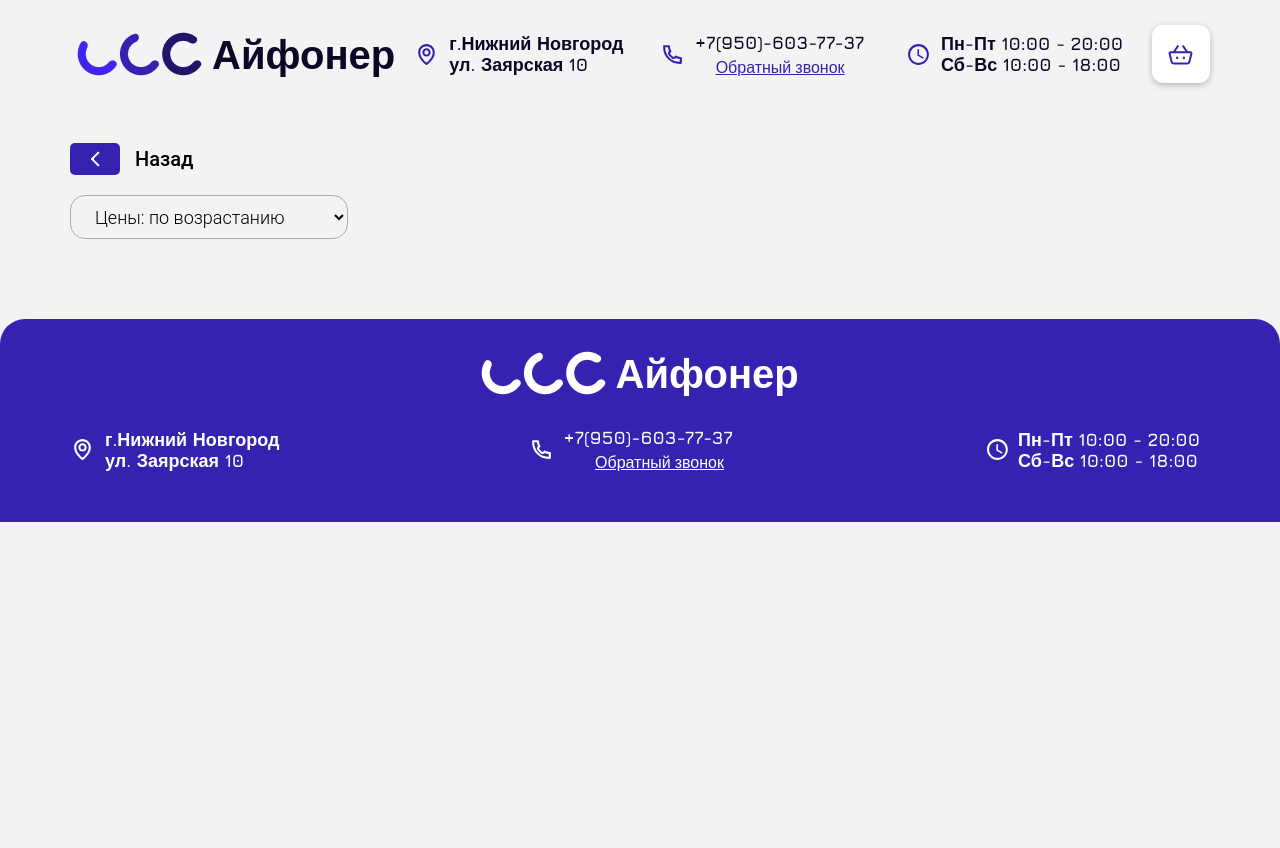
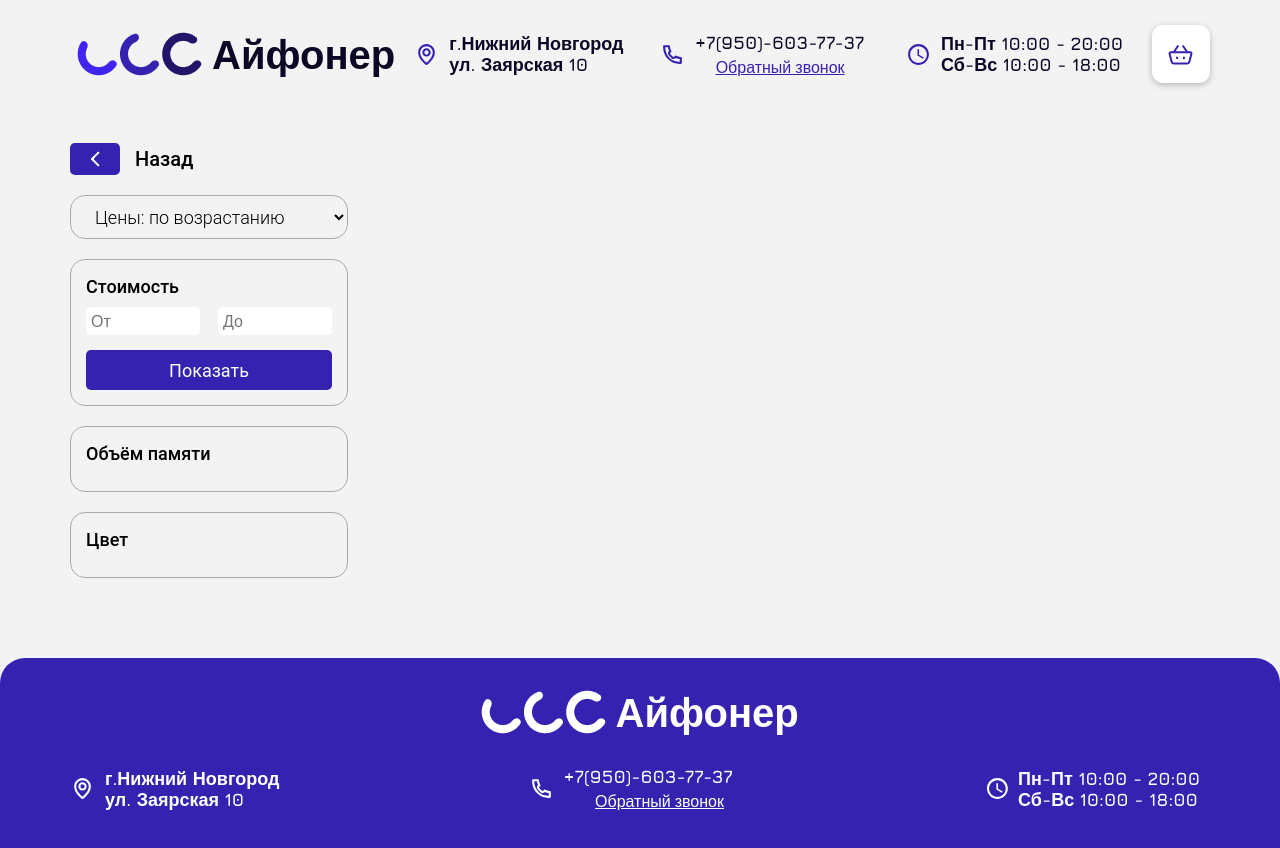
Before and after one commit to StKir/Iphoner_react_app, a React (Create React App) app: page /basket in a window 1280 px wide. Shown: the top 848 px of the page. Before the commit the page ends 800 px from the top, so only its background shows below. Built offline with nearby package versions, Linux system fonts and the light colour scheme; data requests are answered from the project's data file.

Commit message:
filter Iphons 50%

```diff
--- a/iphonerAPI.json
+++ b/iphonerAPI.json
@@ -118,7 +118,7 @@
     "stock":[
       {
         "id": 12,
-        "model": "iPhone_SE_(2020)",
+        "model": "iPhone SE (2020)",
         "title": "iPhone SE (2020) 64ГБ Белый",
         "memory": "64 ГБ",
         "color": {"color": "#f2f2f2", "name": "Белый"},
@@ -128,7 +128,7 @@
       },
       {
         "id": 13,
-        "model": "iPhone_SE_(2020)",
+        "model": "iPhone SE (2020)",
         "title": "iPhone SE (2020) 128ГБ Белый",
         "memory": "128 ГБ",
         "color": {"color": "#f2f2f2", "name": "Белый"},
@@ -138,7 +138,7 @@
       },
       {
         "id": 14,
-        "model": "iPhone_SE_(2020)",
+        "model": "iPhone SE (2020)",
         "title": "iPhone SE (2020) 64ГБ Красный",
         "memory": "64 ГБ",
         "color": {"color": "#DB1717", "name": "Красный"},
@@ -148,13 +148,43 @@
       },
       {
         "id": 15,
-        "model": "iPhone_13_Pro_Max",
+        "model": "iPhone 13 Pro Max",
         "title": "iPhone 13 Pro Max 1ТБ Графитовый",
         "memory": "1 ТБ",
         "color": {"color": "#3E3E3E", "name": "Графитовый"},
         "thumbnail": "https://iphoriya.ru/wp-content/uploads/iphone-se-2020-red.jpg",
         "stock": 10,
         "price": 99000
+      },
+      {
+        "id": 16,
+        "model": "iPhone 13 Pro Max",
+        "title": "iPhone 13 Pro Max 128 ГБ Зеленый",
+        "memory": "128 ГБ",
+        "color": {"color": "#364637", "name": "Зеленый"},
+        "thumbnail": "https://iphoriya.ru/wp-content/uploads/iphone-13-pro-max-green.jpg",
+        "stock": 3,
+        "price": 78999
+      },
+      {
+        "id": 17,
+        "model": "iPhone 13 Pro Max",
+        "title": "iPhone 13 Pro Max 256 ГБ Небесно‑голубой",
+        "memory": "256 ГБ",
+        "color": {"color": "#B3C5DA", "name": "Небесно‑голубой"},
+        "thumbnail": "https://iphoriya.ru/wp-content/uploads/iphone-13-pro-max-blue.jpg",
+        "stock": 8,
+        "price": 85000
+      },
+      {
+        "id": 18,
+        "model": "iPhone 13 Pro Max",
+        "title": "iPhone 13 Pro Max 512 ГБ Серебристый",
+        "memory": "512 ГБ",
+        "color": {"color": "#DFDFD7", "name": "Серебристый"},
+        "thumbnail": "https://iphoriya.ru/wp-content/uploads/iphone-13-pro-max-silver.jpg",
+        "stock": 5,
+        "price": 99000
       }
     ]
 }
--- a/package.json
+++ b/package.json
@@ -16,6 +16,7 @@
     "react-redux": "^8.0.2",
     "react-router-dom": "^6.3.0",
     "react-scripts": "5.0.1",
+    "react-spinners-kit": "^1.9.1",
     "sass": "^1.54.5",
     "swiper": "^8.3.2",
     "web-vitals": "^2.1.4"
--- a/src/components/app/App.js
+++ b/src/components/app/App.js
@@ -3,6 +3,7 @@ import { BrowserRouter as Router, Route, Routes } from "react-router-dom";
 
 import AppHeader from "../appHeader/AppHeader";
 import AppFooter from "../appFooter/AppFoter";
+import Spiner from "../spiner/Spiner";
 
 import 'bootstrap/dist/css/bootstrap.min.css';
 
@@ -15,7 +16,7 @@ function App() {
       <div className="App">
         <AppHeader/>
           <main>
-            <Suspense fallback={<h1>dsadsa</h1>}>
+            <Suspense fallback={<Spiner/>}>
               <Routes>
                 <Route path="/" element={<MainPage/>} />
                 <Route path="/:model" element={<ItemPage/>} />
--- a/src/components/itemFilters/ItemFilters.js
+++ b/src/components/itemFilters/ItemFilters.js
@@ -1,20 +1,101 @@
 import './itemFiltars.scss';
 import AppBack from '../appBack/AppBack';
+import { useEffect, useState } from 'react';
+import axios from 'axios';
 
-const ItemFilters = () => {
+const ItemFilters = ({iphon}) => {
+    const [model, setModel] = useState(null);
+    const [filterMemory, setFilterMemory] = useState(null);
+    const [filterColor, setFilterColor] = useState(null);
+
+    useEffect(() => {
+        axios.get('http://localhost:3001/iphons')
+                .then(data => setModel(data.data.filter(({name}) => {
+                    return name === iphon
+                })[0]))
+                .catch(err => console.log(err))
+    }, [])
+
+    const onChangeMemory = (e) => {
+        setFilterMemory(e.target.textContent)
+    }
+
+    const onChangeColor = (el) => {
+        setFilterColor(el)
+    }
+
+    const renderMemory = (obj) => {
+        if(obj) {
+            return obj.memory.map((el,id) => {
+                return (
+                    <div className='filter_memory_item' style={filterMemory === el? ({border: '1px solid #3522B0'}): null} key={id} onClick={(e) => onChangeMemory(e)}>
+                        {el}
+                    </div>
+                )
+            })
+        } else {
+            return null
+        }
+        }
+
+    const renderColor = (obj) => {
+        if(obj) {
+            return obj.color.map((el,id) => {
+                const style = {
+                    backgroundColor: el.color,
+                    border: filterColor === el.name? ('1px solid #3522B0'): null
+                }
+                return (
+                    <div
+                        key={id}
+                        className='filter_color_item'
+                        alt={el.name}
+                        style={style}
+                        onClick={() => onChangeColor(el.name)}></div>
+                )
+            })
+        } else {return null}
+    }
+
+    const memoryItem = renderMemory(model);
+    const colorsItem = renderColor(model);
     return(
         <div className='aside'>
             <AppBack/>
             <div className='filters'>
                 <div className='filters_select'>
                     <select
-                        className="filters_select-select"
+                        className="filters_select-select filterItem"
                         name="select-element"
                         >
                             <option>Цены: по возрастанию</option>
                             <option>Цены: по убыванию</option>
                     </select>
                 </div>
+                <div className='filters_price filterItem'>
+                    <form name='filters_price' className='filters_price_form'>
+                        <label htmlFor="filters_price" className='filter_title'>Стоимость</label>
+                        <div className='filters_price_form-inputs'>
+                            <input type="number" placeholder='От'/>
+                            <input type="number" placeholder='До'/>
+                        </div>
+                        <button type='sumbit' className='filters_price_form-btn'>
+                            Показать
+                        </button>
+                    </form>
+                </div>
+                <div className='filters_memmory filterItem'>
+                    <span className='filter_title'>Объём памяти</span>
+                    <div className='filters_memmory-grid'>
+                        {memoryItem}
+                    </div>
+                </div>
+                <div className='filters_colors filterItem'>
+                    <span className='filter_title'>Цвет</span>
+                    <div className='filters_colors-grid'>
+                        {colorsItem}
+                    </div>
+                </div>
             </div>
         </div>
     )
--- a/src/components/itemFilters/itemFiltars.scss
+++ b/src/components/itemFilters/itemFiltars.scss
@@ -1,13 +1,18 @@
+@import '../../style/colors.scss';
+
 .filters{
     margin-top: 20px;
     display: grid;
     grid-gap: 20px;
+    .filterItem{
+        border: 1px solid #AAAAAA;
+        background-color: #F3F3F3;
+        border-radius: 15px;
+        width: 278px;
+        padding: 15px;
+    }
     .filters_select{
         &-select{
-            border: 1px solid #AAAAAA;
-            background-color: #F3F3F3;
-            border-radius: 15px;
-            width: 278px;
             height: 44px;
             font-family: 'Roboto', sans-serif;
             font-style: normal;
@@ -18,4 +23,81 @@
             padding: 0 20px;
         }
     }
+    .filters_price_form{
+        &-inputs{
+            display: flex;
+            align-items: center;
+            justify-content: space-between;
+            input{
+                width: 114px;
+                height: 28px;
+                background: #FFFFFF;
+                border-radius: 5px;
+                padding-left: 5px;
+                border: 0px;
+            }
+        }
+        &-btn{
+            margin-top: 15px;
+            width: 100%;
+            height: 40px;
+            background: $purple;
+            border-radius: 5px;
+            border: 0px;
+            font-family: 'Roboto', sans-serif;
+            font-style: normal;
+            font-weight: 400;
+            font-size: 18px;
+            line-height: 21px;
+            color: #FFFFFF;
+            transition: all .3s ease-in-out;
+        }
+        &-btn:hover{
+            background: none;
+            border: 1px solid $purple;
+            color: $purple;
+        }
+    }
 }
+.filter_title{
+    font-family: 'Roboto', sans-serif;
+    font-style: normal;
+    font-weight: 500;
+    font-size: 18px;
+    line-height: 21px;
+    color: #000000;
+    margin-bottom: 10px;
+}
+.filters_memmory-grid{
+    margin-top: 10px;
+    grid-gap: 10px;
+    display: grid;
+    grid-template-columns: repeat(3, 1fr);
+}
+.filter_memory_item{
+    cursor: pointer;
+    background: #FFFFFF;
+    border-radius: 5px;
+    width: 70px;
+    padding: 5px 10px;
+    display: flex;
+    align-items: center;
+    justify-content: center;
+    font-style: normal;
+    font-weight: 400;
+    font-size: 15px;
+    line-height: 19px;
+    color: #AAAAAA;
+}
+.filters_colors-grid{
+    display: grid;
+    grid-gap: 10px;
+    grid-template-columns: repeat(7, 1fr);
+    margin-top: 10px;
+}
+.filter_color_item{
+    cursor: pointer;
+    border-radius: 5px;
+    width: 28px;
+    height: 28px;
+}
--- a/src/components/pages/itemPage/ItemPage.js
+++ b/src/components/pages/itemPage/ItemPage.js
@@ -10,18 +10,18 @@ import store from '../../../store/store';
 
 const ItemPage = () => {
     const {model} = useParams();
+    const routerName = model.replace(/_/g, ' ')
     const dispathc = useDispatch();
     const {iphonsLoadingStatus} = useSelector(state => state.iphons)
     const iphons = selectAll(store.getState());
 
     useEffect(() => {
-        dispathc(fetchIphons(model))
+        dispathc(fetchIphons(routerName))
          // eslint-disable-next-line
     }, []);
 
     const renderIphons = (arr) => {
         if(iphonsLoadingStatus === 'idle'){
-            console.log('yes');
             return arr.map(({id,...props}) => {
                 return (
                     <ItemIphone key={id} {...props} model={model}/>
@@ -31,11 +31,10 @@ const ItemPage = () => {
     }
 
     const renderIphon = renderIphons(iphons);
-    console.log(iphons);
     return(
         <div className='container'>
             <div className='item_page'>
-                <ItemFilters/>
+                <ItemFilters iphon={routerName}/>
                 <div className='items_grid'>{renderIphon}</div>
             </div>
         </div>
--- a/src/components/pages/itemPage/itemPage.scss
+++ b/src/components/pages/itemPage/itemPage.scss
@@ -6,5 +6,6 @@
         display: grid;
         grid-template-columns: repeat(3,1fr);
         grid-gap: 20px;
+        justify-content: center;
     }
 }
--- /dev/null
+++ b/src/components/spiner/Spiner.js
@@ -0,0 +1,12 @@
+import { FireworkSpinner } from "react-spinners-kit";
+import './spiner.scss'
+
+const Spiner = () => {
+    return(
+        <div className="spiner_wrp container">
+            <FireworkSpinner size={180} color="#3522B0"/>
+        </div>
+    )
+}
+
+export default Spiner;
--- /dev/null
+++ b/src/components/spiner/spiner.scss
@@ -0,0 +1,6 @@
+.spiner_wrp{
+    display: flex;
+    align-items: center;
+    justify-content: center;
+    height: 450px;
+}
--- a/src/index.scss
+++ b/src/index.scss
@@ -6,6 +6,7 @@
 
 body{
   background-color: #F3F3F3;
+  height: 100%;
 }
 
 ul,
```
Also changed, not shown: 1 other file (tests, documents, lock files or other folders).
